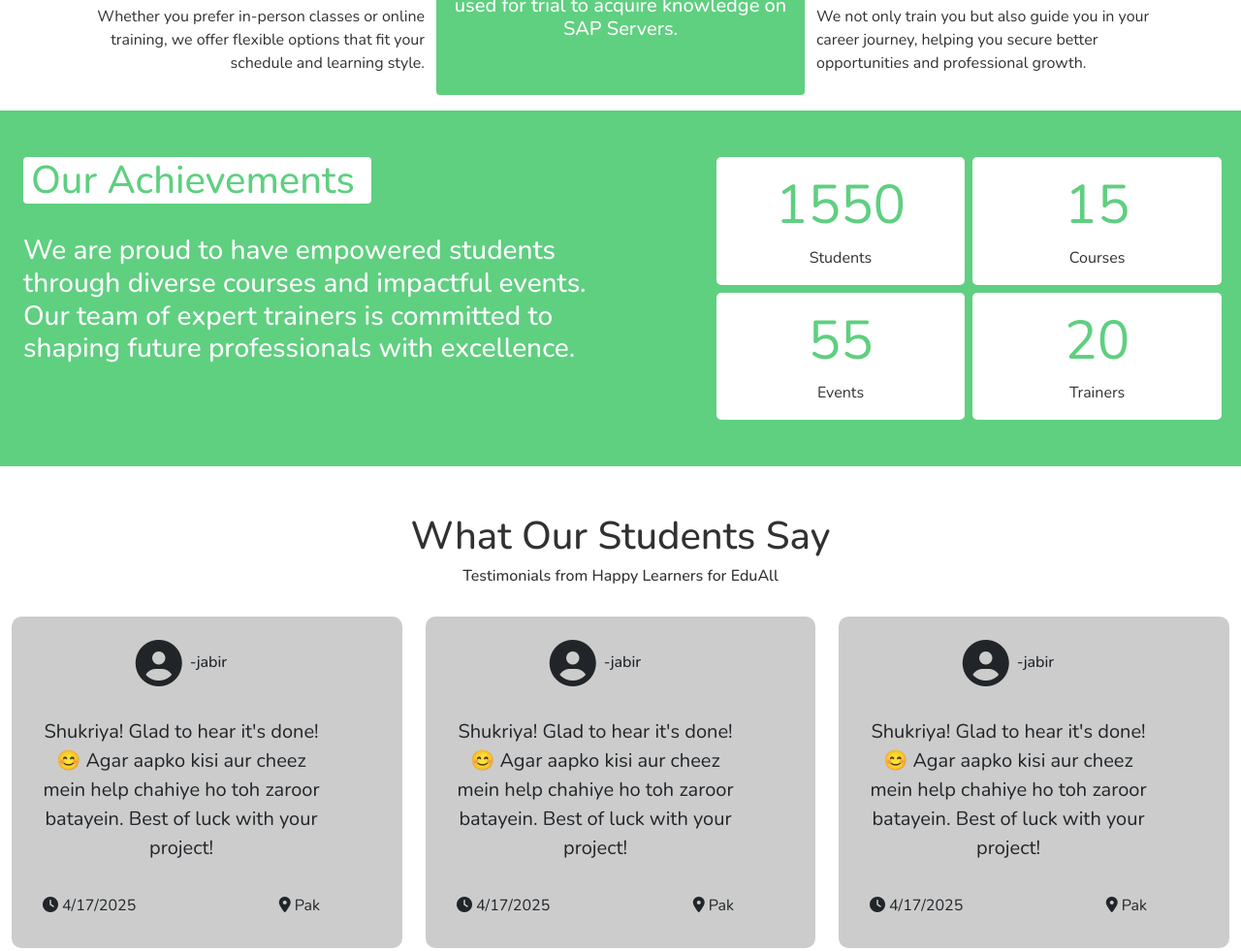
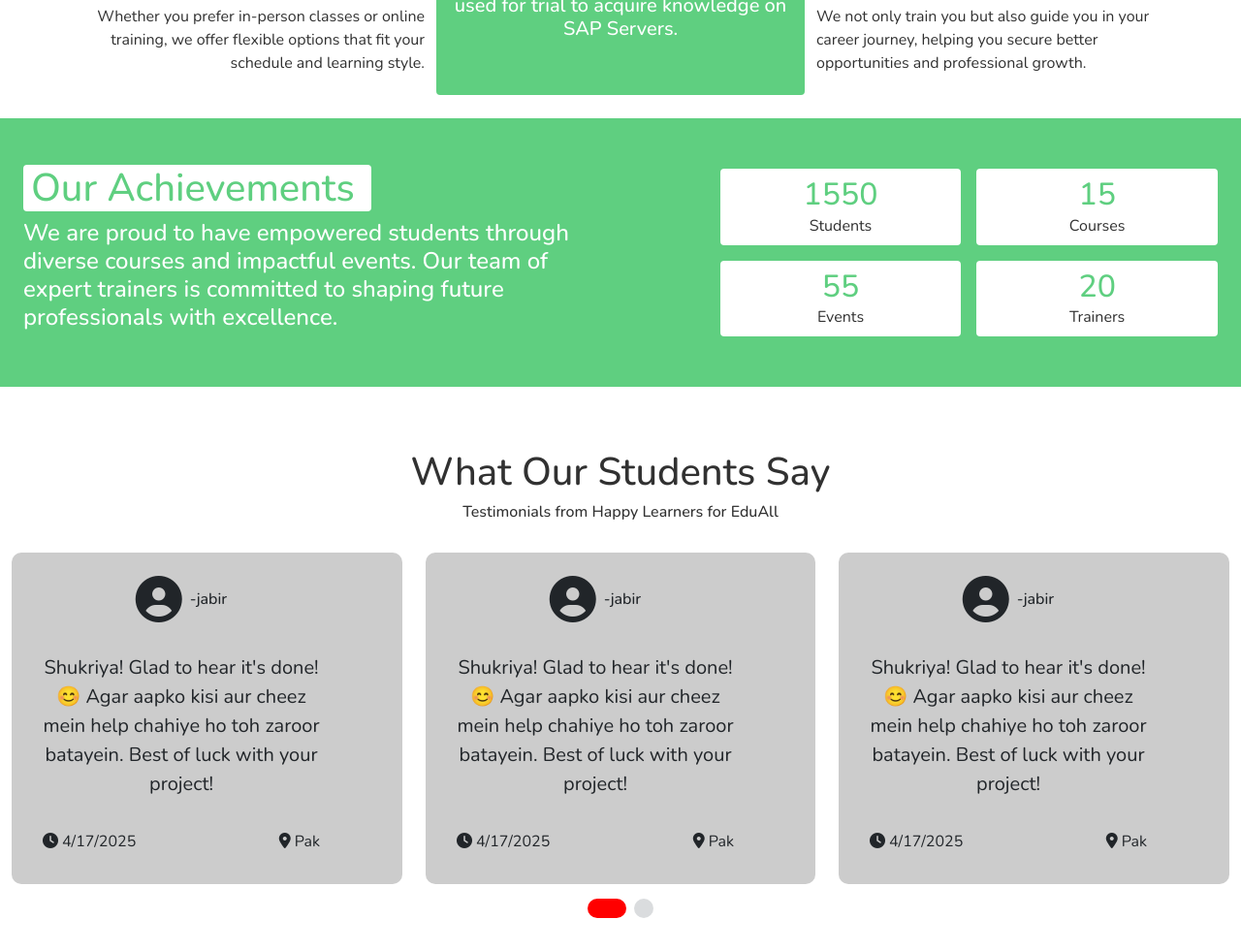
Before and after one commit to fasih-nasir/newerp, a plain HTML site: page index.html in a window 1280 px wide. Shown: the part 1714-2695 px from the top of the page at 97% size. Drawn offline with nearby package versions, Linux system fonts and the light colour scheme; no server answers.

Commit message:
code is here

```diff
--- a/index.html
+++ b/index.html
@@ -216,44 +216,45 @@
 
   <!-- ==================== SUCESS SECTION START ==================== -->
 <section>
-    <div class="container-fluid px-4 m-0  bg-col py-5 gap-1 d-flex flex-lg-row flex-column my-2">
+    <div class="container-fluid px-4 m-0  bg-col py-5 gap-1 d-flex flex-lg-row flex-column my-4">
 
 
       <div class="col-lg-6 text-white">
         <h1 class="bg-white col-org col-lg-7 ps-lg-2 rounded-2">Our Achievements</h1>
-        <h3 class="pt-4">We are proud to have empowered students through diverse courses and impactful events. Our team of expert trainers is committed to shaping future professionals with excellence.</h1>
+        <h4 class="">We are proud to have empowered students through diverse courses and impactful events. Our team of expert trainers is committed to shaping future professionals with excellence.</h1>
       </div>
       <div class="col-lg-6 d-flex flex-wrap gap-2 justify-content-end">
-        <div class="col-lg-5 col-12 br1 py-3 px-1 bg-white  justify-content-center">
+        <div class="col-lg-5 col-12 br1  px-1 py-1   justify-content-center">
 
-          <div class="text-center d-flex flex-column align-items-center ">
+          <div class="text-start bg-white py-2 rounded-2 d-flex flex-column align-items-center ">
 
-            <h2 class="display-4  col-org" id="counter1">1550</h1>
+            <h2 class="m-0 p-0  col-org" id="counter1">1550</h1>
               <span class="fs-6 fw-normal">Students</span>
-          </div>
+
+            </div>
 
         </div>
-        <div class="col-lg-5 col-12 br1 py-3 px-1 bg-white  justify-content-center">
+        <div class="col-lg-5 col-12 br1 py-1 px-1  justify-content-center">
 
-          <div class="text-start d-flex flex-column align-items-center">
-            <h2 class=" display-4  col-org" id="counter2">15</h1>
+          <div class="text-start bg-white py-2 rounded-2  d-flex flex-column align-items-center">
+            <h2 class=" m-0 p-0  col-org" id="counter2">15</h1>
               <span class="fs-6 fw-normal">Courses</span>
           </div>
 
         </div>
 
 
-        <div class="col-lg-5 col-12 br1 py-3 px-1 bg-white  justify-content-center">
-          <div class="text-start d-flex flex-column align-items-center ">
-            <h2 class="  display-4  col-org" id="counter3">55</h1>
+        <div class="col-lg-5 col-12 br1 py-1 px-1  justify-content-center">
+          <div class="text-start  bg-white py-2 rounded-2 d-flex flex-column  align-items-center ">
+            <h2 class="  m-0 p-0  col-org" id="counter3">55</h1>
               <span class="fs-6 fw-normal">Events</span>
           </div>
         </div>
-        <div class="col-lg-5 col-12 br1 py-3 px-1 bg-white  justify-content-center">
+        <div class="col-lg-5 col-12 br1 py-1 px-1  justify-content-center">
 
 
-          <div class="text-start  d-flex flex-column align-items-center ">
-            <h2 class=" display-4  col-org " id="counter4">20</h1>
+          <div class="text-start bg-white py-2 rounded-2  d-flex flex-column align-items-center ">
+            <h2 class=" m-0 p-0  col-org " id="counter4">20</h1>
               <span class="fs-6 fw-normal ">
                 Trainers</span>
           </div>
@@ -410,7 +411,7 @@
         <div class="col-lg-6 mb-4 mb-lg-0">
           <div>
             <div class="d-flex align-items-center gap-2 mb-3">
-              <span class="bg-white rounded-circle" style="width: 10px; height: 10px;"></span>
+              <span class="rounded-circle" style="width: 10px; height: 10px;"></span>
               <h5 class="mb-0 text-white">Get Certificate</h5>
             </div>
             <h2 class="fw-medium mb-4">Get Quality Skills Certificate From EduAll</h2>
```
